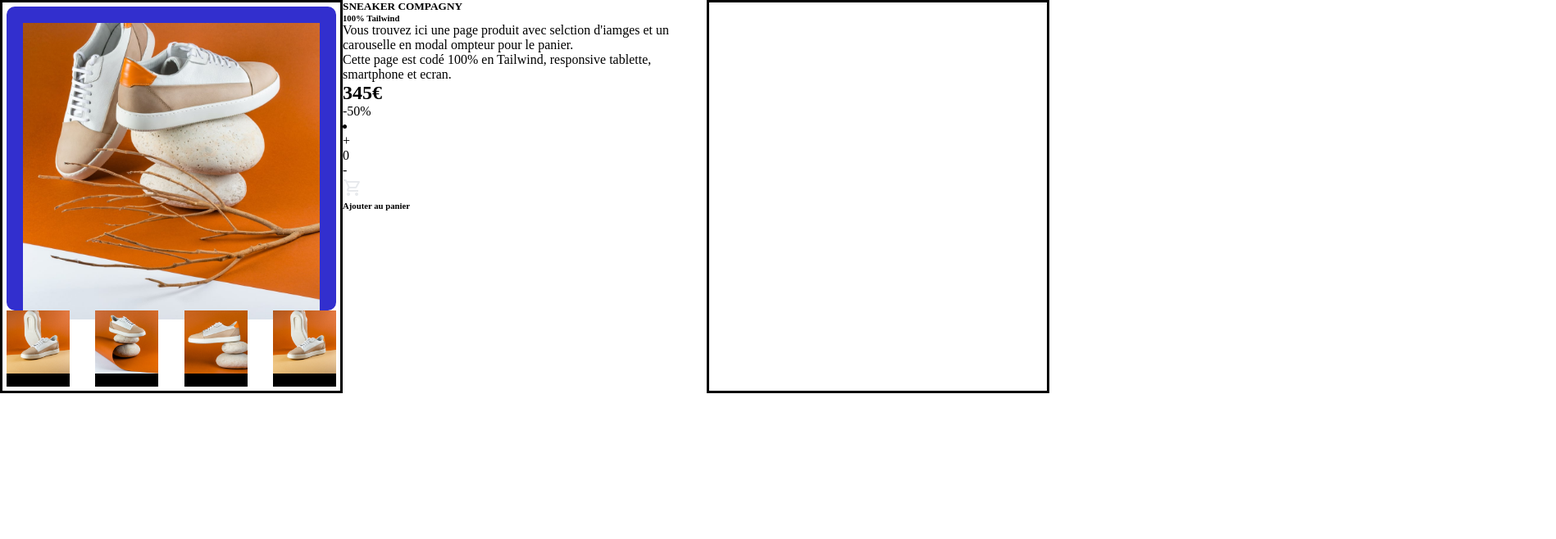
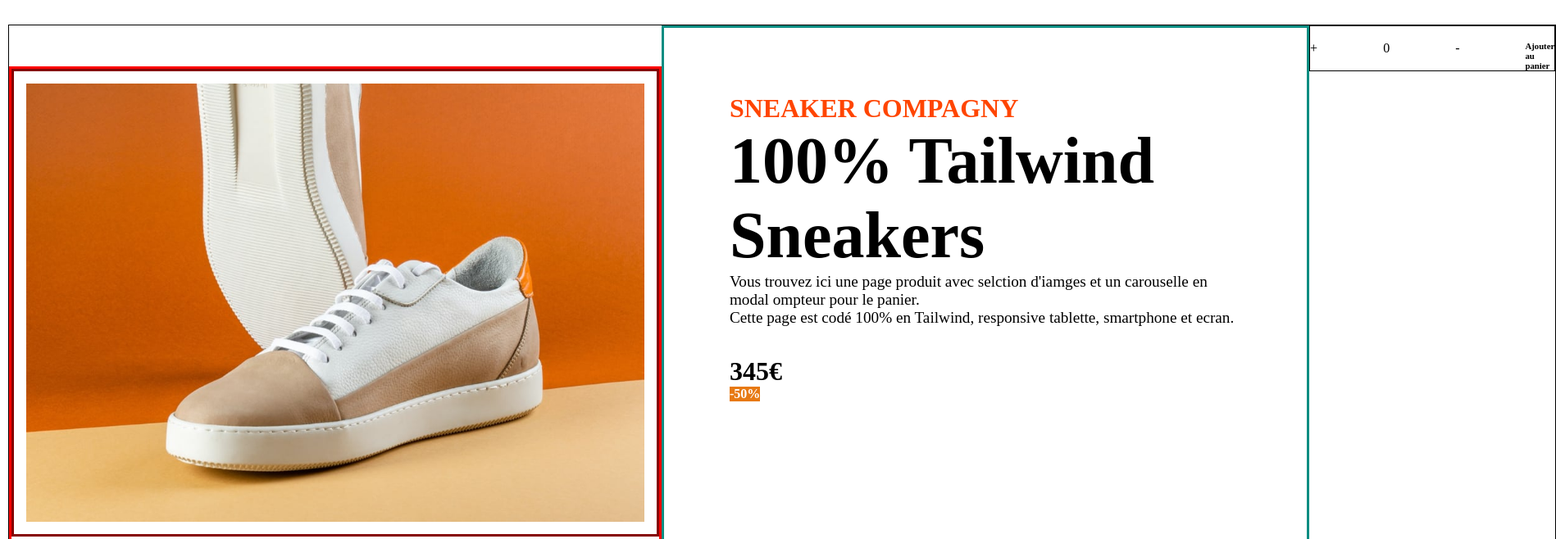
Before and after one commit to bYORK156/coursresponsiv30jan, a plain HTML site: page index.html in a window 1280 px wide. Shown: the top 658 px of the page at 82% size, 1898 px wide, since content can reach past the window. Drawn offline with Linux system fonts and the light colour scheme.

Commit message:
coorection 31 janv

```diff
--- a/index.html
+++ b/index.html
@@ -12,98 +12,79 @@
 
 
 
-
     <section class="container_shoes">
 
+        <div class="shoes_homepage">
+            <div class="image_1">
+                    <img src="/asset/chaussures.jpg" alt="">
+            </div>
+        </div>
 
+        <div class="text">
+            <div class="texte">
+                <div class="presentation">
+                    <h5>SNEAKER COMPAGNY</h5>
+                    <H1>100% Tailwind <br> Sneakers</H1>
+                    <p>Vous trouvez ici une page produit avec selction d'iamges et un carouselle en modal ompteur pour le panier.
+                        <br> Cette page est codé 100% en Tailwind, responsive tablette, smartphone et ecran.</p>
+                    <br>
+                    <br>
+                    <h2>345€ <p>-50%</p></h2>
+                </div>
+                <br>
+            </div>
+        </div>
 
-        <div class="shoes_1 homeimage">
-            <div class="image_1">
-                <div class="img1"><img src="/asset/image-product-2.jpg" alt=""></div>
+        <div>
+            <div class="panier">
+                <div class="pan+">
+                    <p>+</p>
+                </div>
 
+                <div class="pan0">
+                    <p>0</p>
+                </div>
+                <div class="pan-">
+                    <p>-</p>
+            </div>
 
+            <div>
+                <div class="payer">
+                    <img src="" alt="">
+                    <h6>Ajouter au panier</h6>
+                </div>
+            </div>
+        </div>
+    </section>
+
+    <section class="icones">
+
+        <div class="icone_shoes">
 
             <div class="icone">
 
-                            <div class="vigilance">
-                                <div class="img2"><img src="/asset/chaussures.jpg" alt=""></div>
-                            </div>
+                <div class="img2"><img src="" alt=""></div>
 
-                            <div class="vigilance">
-                                <div class="img2"><img src="/asset/image-product-3.jpg" alt=""></div>
-                            </div>
+                <div class="img2"><img src="" alt=""></div>
 
-                            <div class="vigilance">
-                                <div class="img2"><img src="/asset/image-product-4.jpg" alt=""></div>
-                            </div>
+                <div class="img2"><img src="" alt=""></div>
 
-                            <div class="vigilance">
-                                <div class="img2"><img src="/asset/chaussures.jpg" alt=""></div>
-                            </div>
-                </div>
-
+                <div class="img2"><img src="" alt=""></div>
 
             </div>
 
         </div>
 
-
-
-        <div class="text">
-
-            <div class="texte">
-                <div class="presentation">
-                    <h5>SNEAKER COMPAGNY</h5>
-                    <H6>100% Tailwind</H6>
-                    <p>Vous trouvez ici une page produit avec selction d'iamges et un carouselle en modal ompteur pour le panier.<br> Cette page est codé 100% en Tailwind, responsive tablette, smartphone et ecran.</p>
-                    <h2>345€</h2>
-                    <p>-50%</p>
-                </div>
-            </div>
-
-            <div class="panier">
-                    <li>
-                        <ul>+</ul>
-                        <ul>0</ul>
-                        <ul>-</ul>
-                    </li>
-            </div>
-
-            <div class="payer">
-                <img src="/asset/payer.svg" alt="">
-                <h6>Ajouter au panier</h6>
-            </div>
-
-
-        </div>
-
-
-    </div>
-
-
-
-
-
-
-    <div class="shoes_1">
-
-
-
-
-
-    </div>
-
-
-
-
     </section>
 
+<br>
+<br>
 
-
-
-
-
-
+    <footer>
+        <div>
+            <h1>fgqfgqg</h1>
+        </div>
+    </footer>
 
 </body>
 
--- a/style.css
+++ b/style.css
@@ -4,59 +4,108 @@
     padding: 0;
 }
 
+.container_shoes{
 
+    border: solid black 1px;
+    margin: 10px;
+    margin-top: 30px;
+    height: 50rem;
+    width: 118rem;
+    display: flex;
+}
 
+.shoes_homepage{
+    margin-top: 50px;
+    border: solid red;
+    height: 45rem;
+    width: 62rem;
+}
 
-
-.container_shoes{
+.image_1{
+    border: solid 3px rgb(133, 3, 3);
     width: 100%;
-    display: flex;
+    height: 80%;
+    display: block;
+    padding: 15px;
 
 }
 
-.shoes_1{
-    width: 50%;
-    height: 30rem;
-    border: solid;
+.image_1 img{
+    width: 100%;
+    height: 100%;
+    object-fit: cover;
 
 }
 
-.img1 img{
+.text{
+    padding: 50px;
+    border: solid rgb(10, 141, 130);
+    height: 68rem;
+    width: 60rem;
+}
 
-    width: 100%;
+.texte{
+    padding: 30px;
 }
-.img2 img{
-    width: 100%;
+.presentation h5{
+    font-size: 2em;
+    color: orangered;
+}
+
+.presentation h1{
+
+    color: rgb(0, 0, 0);
+    font-size: 5em;
+}
+
+.presentation p{
+    font-size: larger;
+}
+
+.presentation h2{
+    font-size: 2em;
+}
+.presentation h2 p{
+    width: 37px;
+    background-color: rgb(231, 121, 18);
+    font-size: medium;
+    color: rgb(255, 255, 255);
+
 }
 
 
-.image_1{
-    width: 100%;
-    height: 100%;
-    padding: 5px;
-
+.panier{
+    font-size: 1rem;
+    border: solid 1px black;
+    display: flex;
+    align-items: center;
+    justify-content:flex-start;
+    gap: 5em;
 }
 
-.img1{
-    width: 100%;
-    height: 80%;
-    background-color: rgb(50, 47, 206);
-    padding: 20px;
-    border-radius: 10px;
-    border-image: 20px;
+.pan+ p{
+    border: solid red;
+    color: orange;
+}
+.panier li{
+    text-decoration: none;
+}
+
+.icones{
+    border: solid rgb(140, 75, 165) 1px;
+    margin: 10px;
+    height: 20rem;
+    width: 60rem;
+}
+
+.icone_shoes{
+    border: solid;
+    height: 18rem;
+    margin: 20px;
 }
 
 .icone{
-    width: 100%;
-    height: 20%;
-    display: flex;
-    justify-content: space-between;
+    border: solid 1px orange;
+    margin: 15px;
+    height: 15rem;
 }
-
-.vigilance{
-    width: 77px;
-    height: 100%;
-    background-color: black;
-
-
-}
```
Also changed, not shown: asset/buy-cart.svg (added), asset/cart-check.svg (added). Lines whose indentation alone changed are shown as unchanged.
